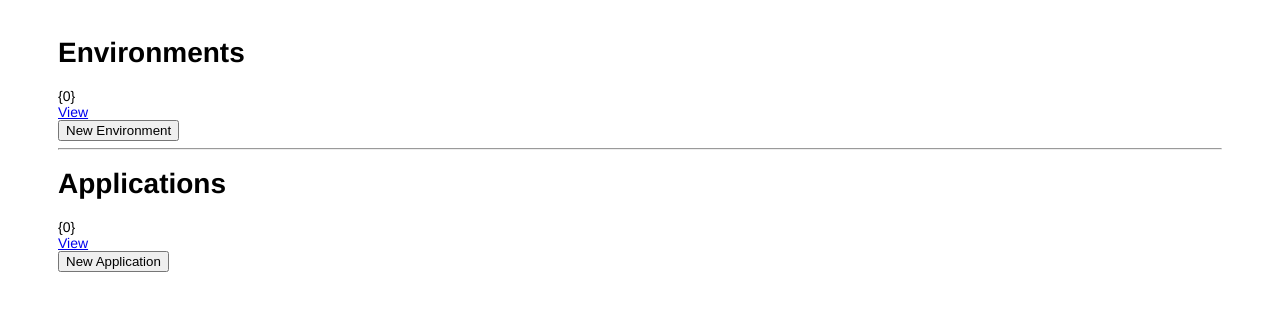
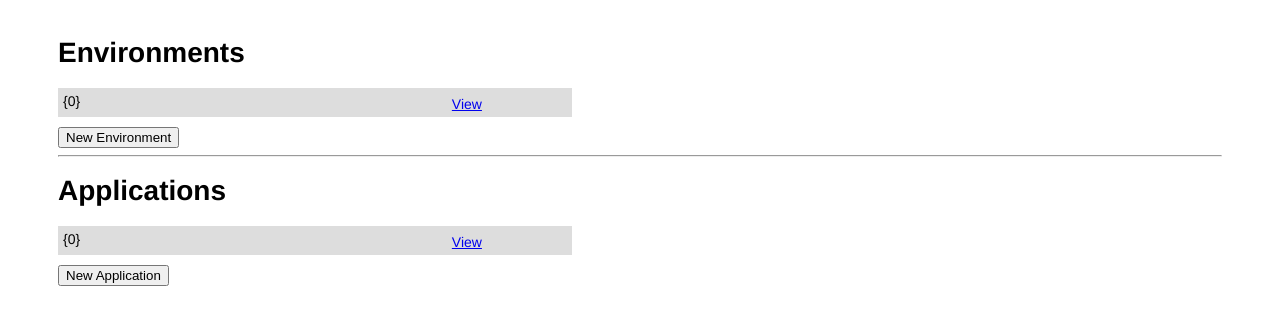
Before and after one commit to jim-lake/cloudflow, a Node server app: page /home in a window 1280 px wide. Shown: the top 325 px of the page. Run offline with Node 20, Linux system fonts and the light colour scheme; tables that the repository leaves empty or names only in its code hold one stand-in row (values such as "Sample post"); style sheets or scripts are compiled from the project's sources; some libraries are stand-ins or nearby versions.

Commit message:
flesh out app

```diff
--- a/cloudflow-server/app.js
+++ b/cloudflow-server/app.js
@@ -4,7 +4,7 @@
  */
 
 var express = require('express');
-var routes = require('./routes');
+var pages = require('./routes/pages');
 var api = require('./routes/api');
 var http = require('http');
 var path = require('path');
@@ -35,11 +35,7 @@
     app.use(express.errorHandler());
 }
 
-app.get('/', routes.index);
-app.get('/home', routes.home);
-app.get('/environment/:id',routes.environment);
-app.get('/application/:id',routes.application);
-
+pages.addRoutes(app,'');
 api.addRoutes(app,'/api');
 
 http.createServer(app).listen(app.get('port'), function(){
--- a/cloudflow-server/routes/api/application.js
+++ b/cloudflow-server/routes/api/application.js
@@ -37,11 +37,41 @@
 
 exports.get_app = function(req,res)
 {
+    var id = req.params.id;
     res.header("Cache-Control", "no-cache, no-store, must-revalidate");
     res.header("Pragma", "no-cache");
 
-    res.send("get app not implemented");
-}
+    db_pool.getConnection(function(err, connection)
+    {
+        if( err )
+        {
+            res.send("no db, try again later: " + err);
+        }
+        else
+        {
+            connection.query("SELECT * FROM applications WHERE id=?",[id],function(err, rows)
+            {
+                if( err )
+                {
+                    res.send(err);
+                }
+                else
+                {
+                    if( rows && rows.length > 0 )
+                    {
+                        res.send(rows[0]);
+                    }
+                    else
+                    {
+                        res.send("no app found");
+                    }
+                }
+                connection.end();
+            });
+        }
+    });
+};
+
 exports.update_app = function(req,res)
 {
     res.header("Cache-Control", "no-cache, no-store, must-revalidate");
--- a/cloudflow-server/routes/index.js
+++ /dev/null
@@ -1,28 +0,0 @@
-
-/*
- * GET home page.
- */
-
-exports.index = function(req, res)
-{
-    res.redirect('/home');
-};
-
-exports.home = function(req,res)
-{
-    res.render('home');
-};
-
-exports.environment = function(req,res)
-{
-    console.log("param id: " + req.params.id);
-    res.locals.id = req.params.id;
-    res.render('environment');
-};
-exports.application = function(req,res)
-{
-    console.log("param id: " + req.params.id);
-    res.locals.id = req.params.id;
-    console.log(res.locals);
-    res.render('application');
-};
--- /dev/null
+++ b/cloudflow-server/routes/pages/index.js
@@ -0,0 +1,31 @@
+
+/*
+ * GET home page.
+ */
+
+exports.addRoutes = function(app,prefix)
+{
+    app.get(prefix + '/', index);
+    app.get(prefix + '/home', home);
+    app.get(prefix + '/environment/:id',environment);
+    app.get(prefix + '/application/:id',application);
+};
+
+function index(req, res)
+{
+    res.redirect('/home');
+}
+function home(req,res)
+{
+    res.render('home');
+}
+function environment(req,res)
+{
+    res.locals.id = req.params.id;
+    res.render('environment');
+}
+function application(req,res)
+{
+    res.locals.id = req.params.id;
+    res.render('application');
+}
--- /dev/null
+++ b/cloudflow-server/static/css/application.less
@@ -0,0 +1,6 @@
+
+body {
+    padding: 10px 50px;
+    font-size: 14px;
+    font-family: Helvetica, "Lucida Grande", Arial, sans-serif;
+}
--- /dev/null
+++ b/cloudflow-server/static/css/environment.less
@@ -0,0 +1,6 @@
+
+body {
+    padding: 10px 50px;
+    font-size: 14px;
+    font-family: Helvetica, "Lucida Grande", Arial, sans-serif;
+}
--- a/cloudflow-server/static/css/home.less
+++ b/cloudflow-server/static/css/home.less
@@ -4,3 +4,27 @@
     font-size: 14px;
     font-family: Helvetica, "Lucida Grande", Arial, sans-serif;
 }
+
+.list {
+    padding-bottom: 10px;
+
+    .line {
+    }
+    .contents {
+        display: inline-block;
+        padding: 5px;
+        background-color: #ddd;
+    }
+
+    .name {
+        display: inline-block;
+        width: 300px;
+        overflow: hidden;
+        text-overflow: ellipse;
+    }
+    .action {
+        display: inline-block;
+        width: 200px;
+        text-align: center;
+    }
+}
--- a/cloudflow-server/static/js/home.js
+++ b/cloudflow-server/static/js/home.js
@@ -45,12 +45,12 @@
     {
         var env = g_environments[i];
 
-        html += "<div class='line'>";
+        html += "<div class='line'><div class='contents'>";
         html += " <div class='name'>{0}</div>".format(env.name);
         html += "  <div class='action view'>";
         html += "   <a href='/environment/{0}'>View</a>".format(env.id);
         html += "  </div>".format(name);
-        html += "</div>";
+        html += "</div></div>";
     }
     $('#environment_list').html(html);
 
@@ -60,12 +60,12 @@
     {
         var app = g_applications[i];
 
-        html += "<div class='line'>";
+        html += "<div class='line'><div class='contents'>";
         html += " <div class='name'>{0}</div>".format(app.name);
         html += "  <div class='action view'>";
         html += "   <a href='/application/{0}'>View</a>".format(app.id);
         html += "  </div>".format(name);
-        html += "</div>";
+        html += "</div></div>";
     }
     $('#application_list').html(html);
 }
--- a/cloudflow-server/views/environment.html
+++ b/cloudflow-server/views/environment.html
@@ -7,12 +7,12 @@
      <script src="//html5shiv.googlecode.com/svn/trunk/html5.js"></script>
     <![endif]-->
 
-    <link href="/css/application.css" rel="stylesheet" type="text/css" />
+    <link href="/css/environment.css" rel="stylesheet" type="text/css" />
     <script src="//ajax.googleapis.com/ajax/libs/jquery/1.7.1/jquery.js" type="text/javascript"></script>
     <script src="//ajax.googleapis.com/ajax/libs/jqueryui/1.8.18/jquery-ui.min.js" type="text/javascript"></script>
 
     <script src="/js/string.utils.js" type="text/javascript"></script>
-    <script src="/js/application.js" type="text/javascript"></script>
+    <script src="/js/environment.js" type="text/javascript"></script>
     <script type="text/javascript">
         var g_envId = <%= id %>;
     </script>
--- a/cloudflow-server/views/home.html
+++ b/cloudflow-server/views/home.html
@@ -16,11 +16,11 @@
 </head>
 <body>
     <h1>Environments</h1>
-    <div id='environment_list'></div>
+    <div id='environment_list' class='list'></div>
     <button>New Environment</button>
     <hr/>
     <h1>Applications</h1>
-    <div id='application_list'></div>
+    <div id='application_list' class='list'></div>
     <button>New Application</button>
 </body>
 </html>
```
Also changed, not shown: cloudflow-server/static/js/application.js (added, +28 -0 lines), cloudflow-server/views/application.html (+21 -3 lines), cloudflow-server/static/js/environment.js (added), 1 other file.
